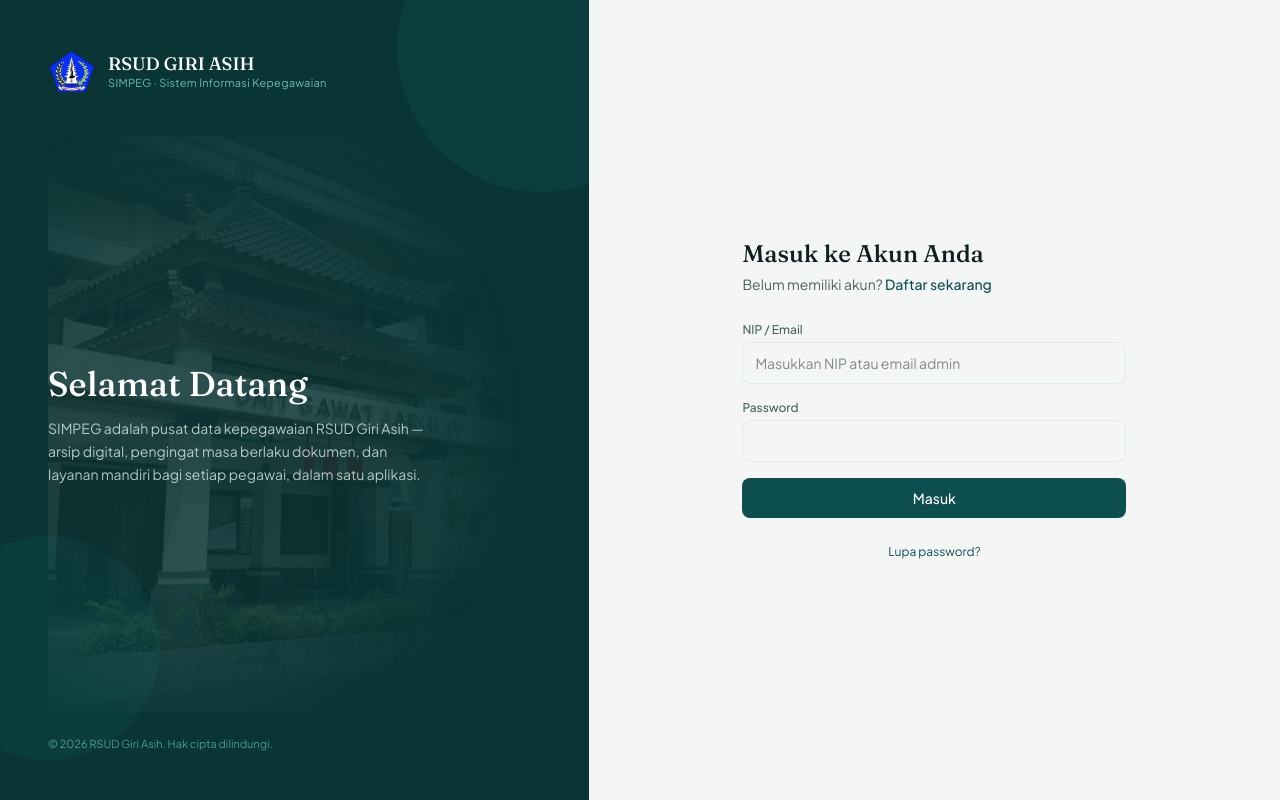
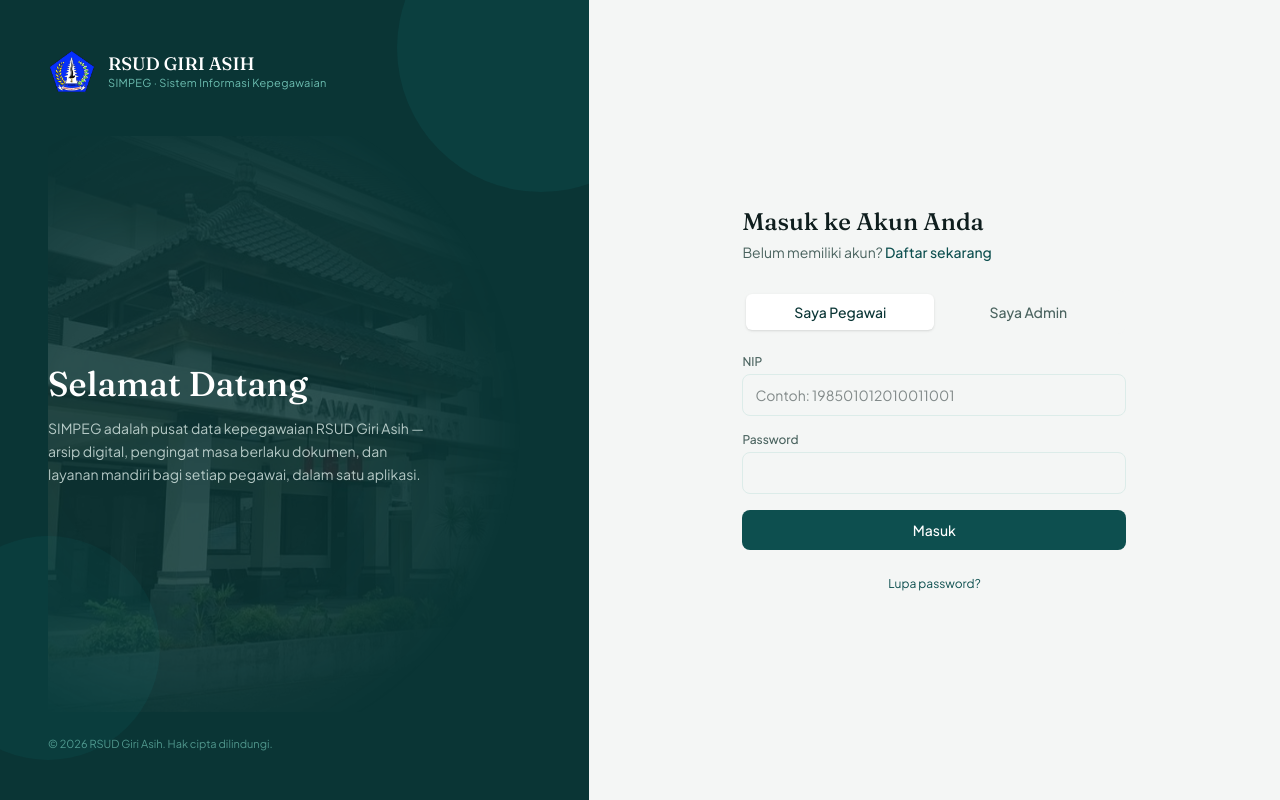
Before and after one commit to tursudgiriasih-bot/simpeg-rsud-giri-asih, a React (Vite) app: page /login in a window 1280 px wide. Built offline with nearby package versions, Linux system fonts and the light colour scheme; no server answers.

Commit message:
Perjelas login toggle Pegawai Admin

```diff
--- a/src/pages/Login.jsx
+++ b/src/pages/Login.jsx
@@ -9,6 +9,7 @@ import gedungRsud from "../assets/gedung-rsud.jpg";
 export default function Login() {
   const { login } = useAuth();
   const navigate = useNavigate();
+  const [mode, setMode] = useState("pegawai"); // "pegawai" | "admin" -- dipilih eksplisit, tidak ditebak dari isi input
   const [identifier, setIdentifier] = useState("");
   const [password, setPassword] = useState("");
   const [error, setError] = useState("");
@@ -16,18 +17,25 @@ export default function Login() {
   const [forgotMessage, setForgotMessage] = useState("");
   const [forgotBusy, setForgotBusy] = useState(false);
 
+  function switchMode(next) {
+    setMode(next);
+    setIdentifier("");
+    setError("");
+    setForgotMessage("");
+  }
+
   async function handleSubmit(e) {
     e.preventDefault();
     setError("");
     setLoading(true);
     try {
-      // Admin login pakai email biasa. Pegawai login pakai NIP,
-      // yang di-mapping ke email internal saat akun dibuatkan admin/didaftarkan mandiri.
-      const email = identifier.includes("@") ? identifier : `${identifier}@pegawai.simpeg.internal`;
+      // Admin login pakai email asli. Pegawai login pakai NIP, yang di-mapping
+      // ke email internal saat akun dibuatkan admin/didaftarkan mandiri.
+      const email = mode === "admin" ? identifier.trim() : `${identifier.trim()}@pegawai.simpeg.internal`;
       await login(email, password);
       navigate("/");
     } catch {
-      setError("NIP/Email atau password salah. Silakan coba lagi.");
+      setError(mode === "admin" ? "Email atau password salah. Silakan coba lagi." : "NIP atau password salah. Silakan coba lagi.");
     } finally {
       setLoading(false);
     }
@@ -38,11 +46,11 @@ export default function Login() {
     setForgotMessage("");
 
     if (!identifier.trim()) {
-      setForgotMessage("Isi dulu kolom NIP/Email di atas, baru klik \"Lupa password?\".");
+      setForgotMessage(mode === "admin" ? "Isi dulu kolom Email di atas, baru klik \"Lupa password?\"." : "Isi dulu kolom NIP di atas, baru klik \"Lupa password?\".");
       return;
     }
 
-    if (!identifier.includes("@")) {
+    if (mode !== "admin") {
       setForgotMessage(
         "Untuk akun Pegawai, reset password dilakukan oleh Admin TU Kepegawaian (bukan lewat email). Silakan hubungi Admin dan sebutkan NIP Anda."
       );
@@ -117,16 +125,40 @@ export default function Login() {
             </Link>
           </p>
 
+          <div className="flex mb-5 rounded-lg bg-[color:var(--color-paper)] p-1">
+            <button
+              type="button"
+              onClick={() => switchMode("pegawai")}
+              className={`flex-1 py-2 text-sm font-medium rounded-md transition-colors ${
+                mode === "pegawai" ? "bg-white text-[color:var(--color-teal-900)] shadow-sm" : "text-[color:var(--color-ink-500)]"
+              }`}
+            >
+              Saya Pegawai
+            </button>
+            <button
+              type="button"
+              onClick={() => switchMode("admin")}
+              className={`flex-1 py-2 text-sm font-medium rounded-md transition-colors ${
+                mode === "admin" ? "bg-white text-[color:var(--color-teal-900)] shadow-sm" : "text-[color:var(--color-ink-500)]"
+              }`}
+            >
+              Saya Admin
+            </button>
+          </div>
+
           <form onSubmit={handleSubmit} className="space-y-4">
             <div>
-              <label className="block text-xs font-medium text-[color:var(--color-ink-500)] mb-1">NIP / Email</label>
+              <label className="block text-xs font-medium text-[color:var(--color-ink-500)] mb-1">
+                {mode === "admin" ? "Email" : "NIP"}
+              </label>
               <input
-                type="text"
+                type={mode === "admin" ? "email" : "text"}
+                inputMode={mode === "admin" ? "email" : "numeric"}
                 required
                 value={identifier}
                 onChange={(e) => { setIdentifier(e.target.value); setForgotMessage(""); }}
                 className="w-full border border-[color:var(--color-teal-100)] rounded-lg px-3 py-2.5 text-sm focus:outline-none focus:ring-2 focus:ring-[color:var(--color-teal-500)]"
-                placeholder="Masukkan NIP atau email admin"
+                placeholder={mode === "admin" ? "nama@email.com" : "Contoh: 198501012010011001"}
               />
             </div>
             <div>
```
